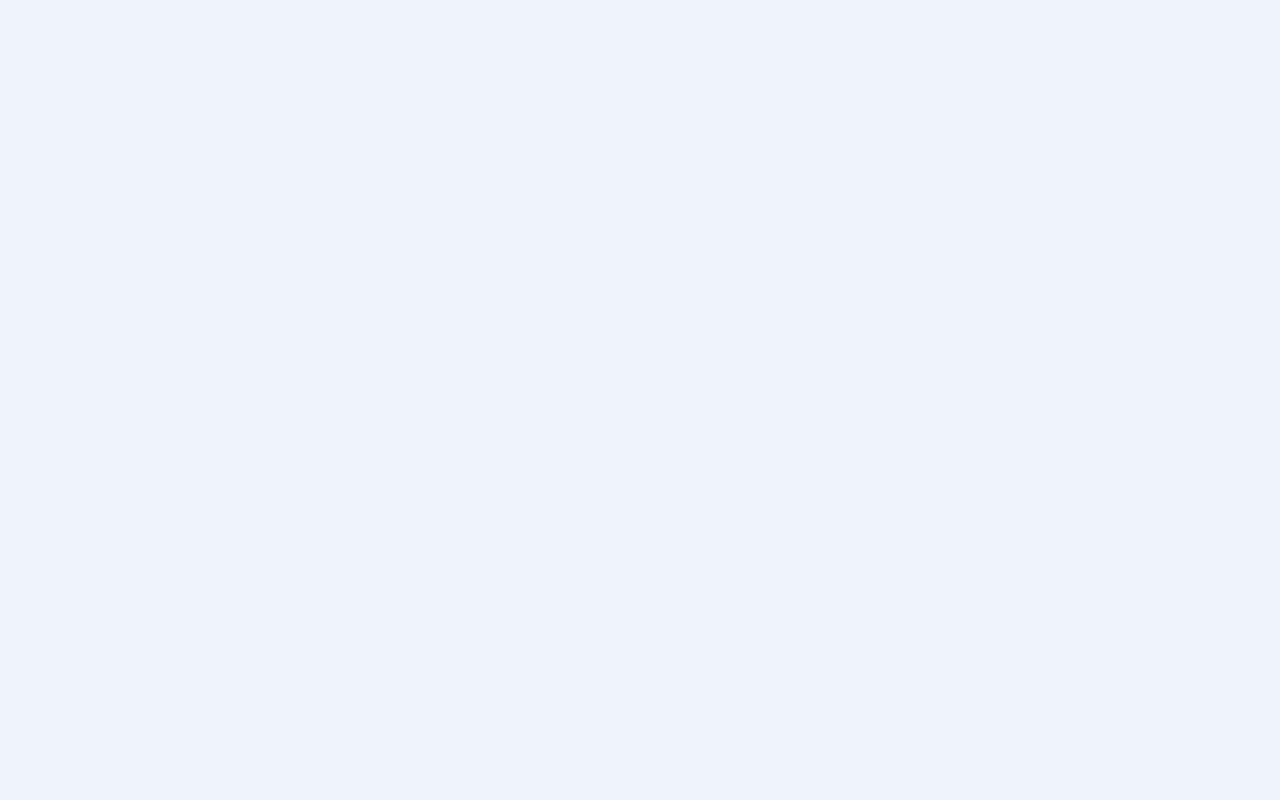
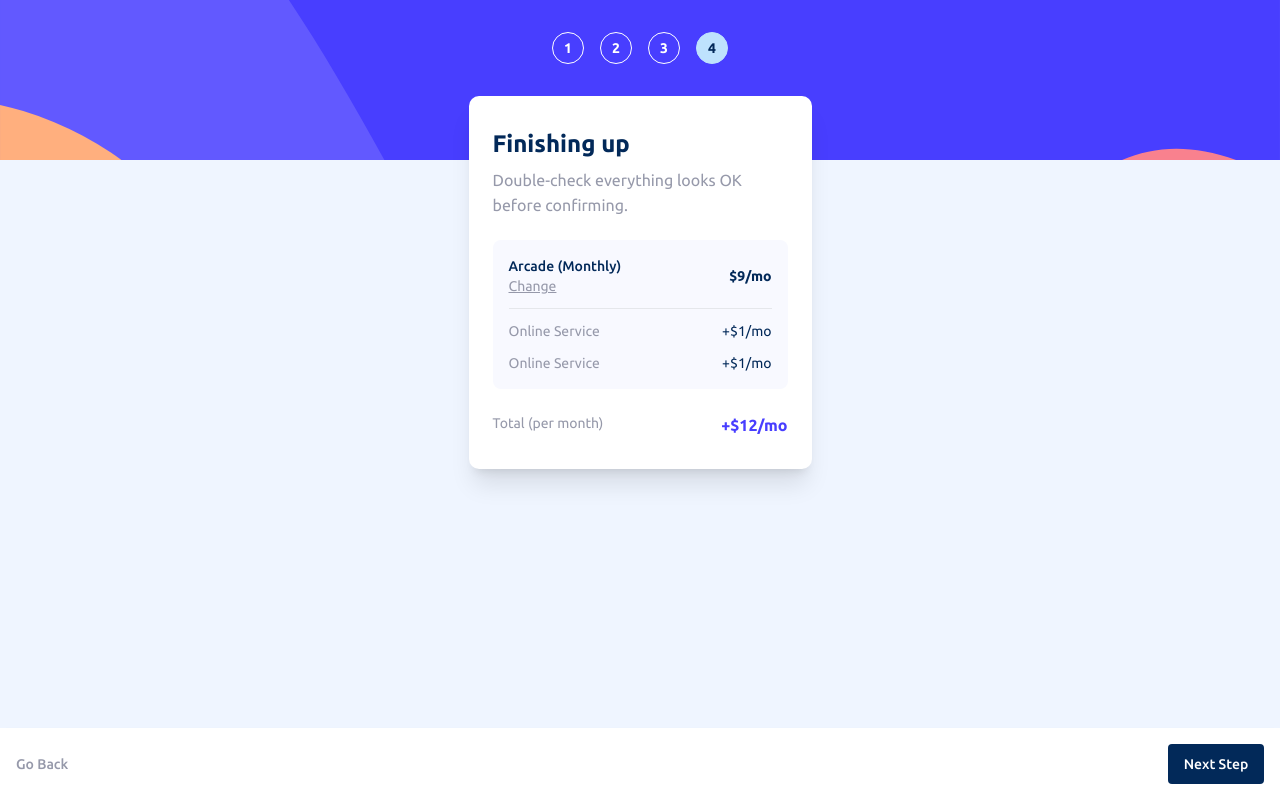
Before and after one commit to WhereIsPumpkin/Multi-Step-Form, a React (Vite) app: page /finish in a window 1280 px wide. Before the commit this address had no page. Built offline with nearby package versions, Linux system fonts and the light colour scheme.

Commit message:
feat: finish page markup

```diff
--- a/src/App.jsx
+++ b/src/App.jsx
@@ -1,6 +1,8 @@
 import Personal from "./pages/Personal";
 import Plan from "./pages/Plan";
 import AddOns from "./pages/AddOns";
+import Finish from "./pages/Finish";
+
 import { Route, Routes, Navigate } from "react-router-dom";
 
 function App() {
@@ -11,6 +13,7 @@ function App() {
         <Route path="/personal" element={<Personal />} />
         <Route path="/plan" element={<Plan />} />
         <Route path="/addons" element={<AddOns />} />
+        <Route path="/finish" element={<Finish />} />
       </Routes>
     </div>
   );
--- /dev/null
+++ b/src/components/Services.jsx
@@ -0,0 +1,47 @@
+import checkIcon from "../assets/icon-checkmark.svg";
+import PropTypes from "prop-types";
+import { useState } from "react";
+
+const Services = ({ title, service, price }) => {
+  const [isChecked, setIsChecked] = useState(false);
+  return (
+    <li
+      className={`py-3 px-4 flex justify-between rounded-lg border border-[#D6D9E6] items-center ${
+        isChecked ? "!border-[#483EFF] bg-![#F8F9FF]" : null
+      }`}
+    >
+      <div className="flex gap-4 items-center">
+        <div
+          className={`w-5 h-5 flex items-center justify-center rounded ${
+            isChecked
+              ? "bg-[#483EFF]"
+              : "bg-transparent border border-[#D6D9E6]"
+          }`}
+          onClick={() => setIsChecked(!isChecked)}
+        >
+          {isChecked ? <img src={checkIcon} alt="check icon" /> : null}
+        </div>
+
+        <div className="flex flex-col">
+          <h1 className="font-ubuntu font-medium text-sm text-[#022959]">
+            {title}
+          </h1>
+          <p className="font-ubuntu font-normal text-xs text-[#9699AA]">
+            {service}
+          </p>
+        </div>
+      </div>
+      <span className="font-ubuntu font-normal text-xs text-[#483EFF]">
+        {price}
+      </span>
+    </li>
+  );
+};
+
+Services.propTypes = {
+  title: PropTypes.string.isRequired,
+  price: PropTypes.string.isRequired,
+  service: PropTypes.string.isRequired,
+};
+
+export default Services;
--- a/src/pages/AddOns.jsx
+++ b/src/pages/AddOns.jsx
@@ -1,5 +1,6 @@
 import MenuBar from "../components/MenuBar";
 import { Link, useNavigate } from "react-router-dom";
+import Services from "../components/Services";
 
 const AddOns = () => {
   const navigate = useNavigate();
@@ -16,6 +17,24 @@ const AddOns = () => {
             You have the option of monthly or yearly billing.
           </p>
         </header>
+
+        <ul className="flex flex-col gap-3">
+          {Services({
+            title: "Online service",
+            service: "Access to multiplayer games",
+            price: "+$1/mo",
+          })}
+          {Services({
+            title: "Larger Storage",
+            service: "Extra 1TB of cloud save",
+            price: "+$2/mo",
+          })}
+          {Services({
+            title: "Customizable profile",
+            service: "Custom theme on your profile",
+            price: "+$2/mo",
+          })}
+        </ul>
       </section>
 
       <footer className="w-full p-4 flex justify-between bg-white mt-auto shadow-md items-center">
@@ -28,7 +47,7 @@ const AddOns = () => {
         <button
           className="h-10 w-24 bg-[#022959] font-medium text-sm font-ubuntu text-white rounded-[4px]"
           onClick={() => {
-            // navigate("$");
+            navigate("/finish");
           }}
         >
           Next Step
--- /dev/null
+++ b/src/pages/Finish.jsx
@@ -0,0 +1,88 @@
+import MenuBar from "../components/MenuBar";
+import { Link, useNavigate } from "react-router-dom";
+
+const Finish = () => {
+  const navigate = useNavigate();
+  return (
+    <main className="flex flex-col items-center  h-screen">
+      <MenuBar />
+      <section className="py-8 px-6 flex flex-col max-w-[343px] bg-white rounded-[10px] gap-[22px] shadow-xl -mt-16">
+        <header>
+          <h1 className="text-[#022959] text-2xl font-ubuntu font-bold mb-2">
+            Finishing up
+          </h1>
+
+          <p className="font-ubuntu font-normal text-base leading-[25px] text-[#9699AA]">
+            Double-check everything looks OK before confirming.
+          </p>
+        </header>
+
+        <div className="bg-[#F8F9FF] p-4 rounded-lg flex flex-col gap-3 mb-[2px]">
+          <div className="flex justify-between items-center pb-3 border-b">
+            <div className="flex flex-col">
+              <h1 className="font-ubuntu text-sm font-medium text-[#022959]">
+                Arcade (Monthly)
+              </h1>
+              <Link
+                to="/plan"
+                className="text-[#9699AA] text-sm font-normal font-ubuntu underline"
+              >
+                Change
+              </Link>
+            </div>
+            <span className="font-ubuntu text-sm text-[#022959] font-bold">
+              $9/mo
+            </span>
+          </div>
+
+          <ul className="flex flex-col gap-3">
+            <li className="flex justify-between items-center">
+              <h1 className="text-[#9699AA] text-sm font-normal font-ubuntu">
+                Online Service
+              </h1>
+              <span className="font-ubuntu text-sm text-[#022959] font-normal">
+                +$1/mo
+              </span>
+            </li>
+            <li className="flex justify-between items-center">
+              <h1 className="text-[#9699AA] text-sm font-normal font-ubuntu">
+                Online Service
+              </h1>
+              <span className="font-ubuntu text-sm text-[#022959] font-normal">
+                +$1/mo
+              </span>
+            </li>
+          </ul>
+        </div>
+
+        <div className="flex justify-between">
+          <h1 className="font-ubuntu text-[#9699AA] font-normal text-sm">
+            Total (per month)
+          </h1>
+          <span className="font-ubuntu text-base font-bold text-[#483EFF]">
+            +$12/mo
+          </span>
+        </div>
+      </section>
+
+      <footer className="w-full p-4 flex justify-between bg-white mt-auto shadow-md items-center">
+        <Link
+          to={"/plan"}
+          className="font-ubuntu font-medium text-sm text-[#9699AA]"
+        >
+          Go Back
+        </Link>
+        <button
+          className="h-10 w-24 bg-[#022959] font-medium text-sm font-ubuntu text-white rounded-[4px]"
+          onClick={() => {
+            // navigate("$");
+          }}
+        >
+          Next Step
+        </button>
+      </footer>
+    </main>
+  );
+};
+
+export default Finish;
--- a/tailwind.config.js
+++ b/tailwind.config.js
@@ -11,6 +11,7 @@ export default {
       },
       backgroundColor: {
         custom: "#022959",
+        lightg: "#D6D9E6",
       },
     },
   },
```
